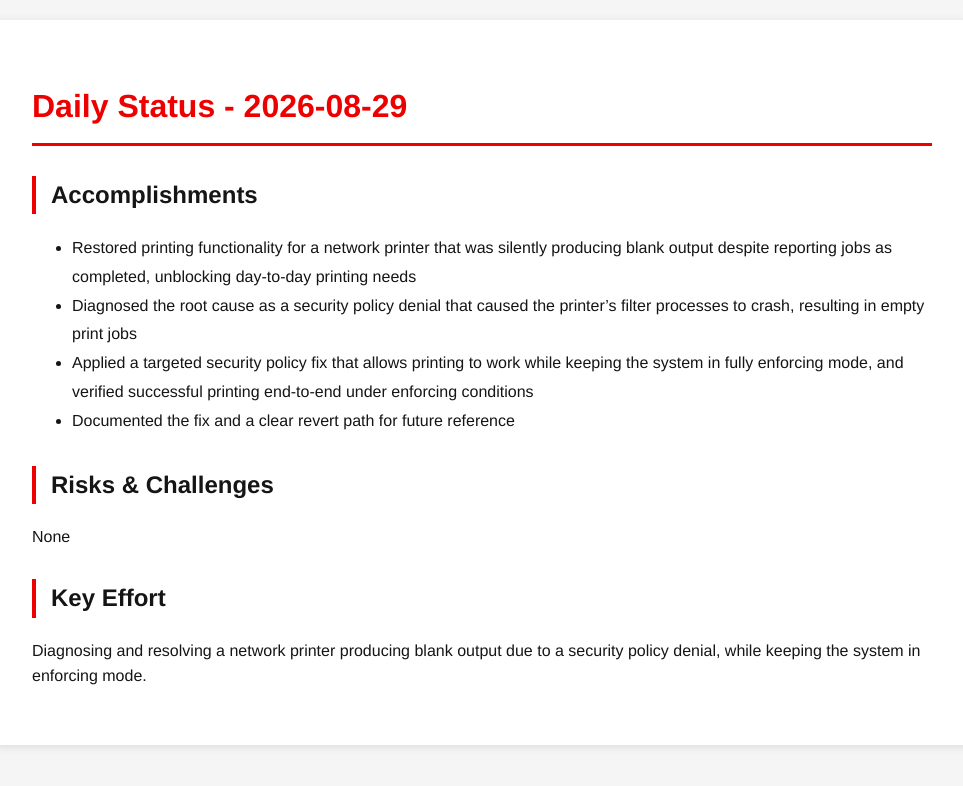
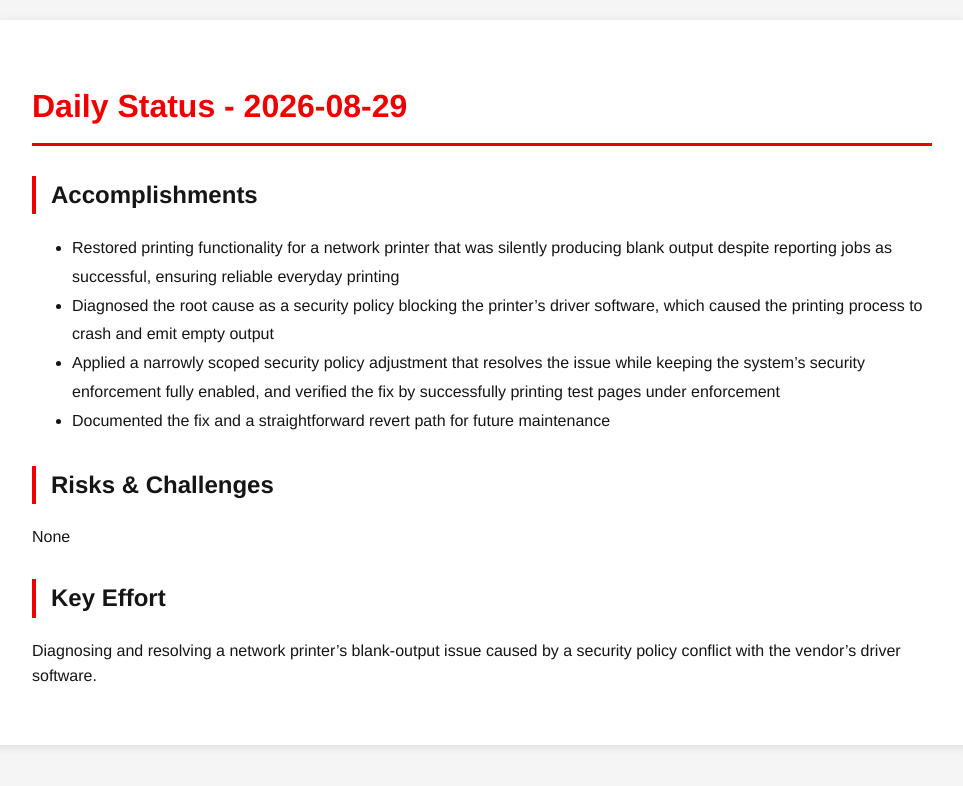
Before and after one commit to tzvatot/daily-status, a Jekyll site: the page built from 2026-08-29.md, in a window 1280 px wide. Shown: the top 786 px of the page, without its empty margins (158-1121 px from the left). Built offline with Jekyll 4.4.1, drawn with Linux system fonts in a browser that asks for light colours.

Commit message:
Daily status update - 2026-08-29

```diff
--- a/2026-08-29.md
+++ b/2026-08-29.md
@@ -7,13 +7,13 @@ date: 2026-08-29
 # Daily Status - 2026-08-29
 
 ## Accomplishments
-- Restored printing functionality for a network printer that was silently producing blank output despite reporting jobs as completed, unblocking day-to-day printing needs
-- Diagnosed the root cause as a security policy denial that caused the printer's filter processes to crash, resulting in empty print jobs
-- Applied a targeted security policy fix that allows printing to work while keeping the system in fully enforcing mode, and verified successful printing end-to-end under enforcing conditions
-- Documented the fix and a clear revert path for future reference
+- Restored printing functionality for a network printer that was silently producing blank output despite reporting jobs as successful, ensuring reliable everyday printing
+- Diagnosed the root cause as a security policy blocking the printer's driver software, which caused the printing process to crash and emit empty output
+- Applied a narrowly scoped security policy adjustment that resolves the issue while keeping the system's security enforcement fully enabled, and verified the fix by successfully printing test pages under enforcement
+- Documented the fix and a straightforward revert path for future maintenance
 
 ## Risks & Challenges
 None
 
 ## Key Effort
-Diagnosing and resolving a network printer producing blank output due to a security policy denial, while keeping the system in enforcing mode.
+Diagnosing and resolving a network printer's blank-output issue caused by a security policy conflict with the vendor's driver software.
```
